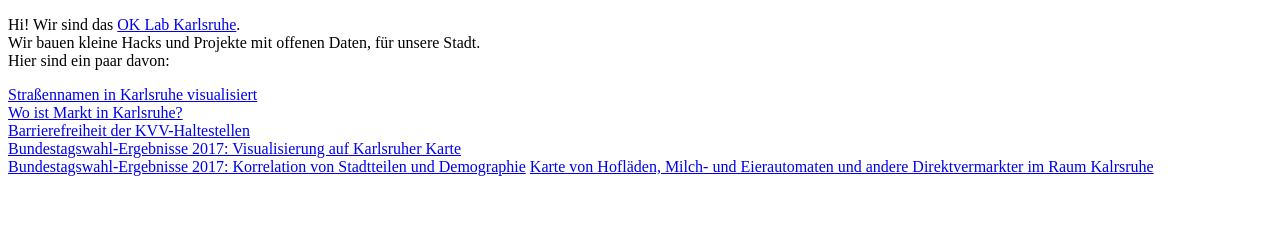
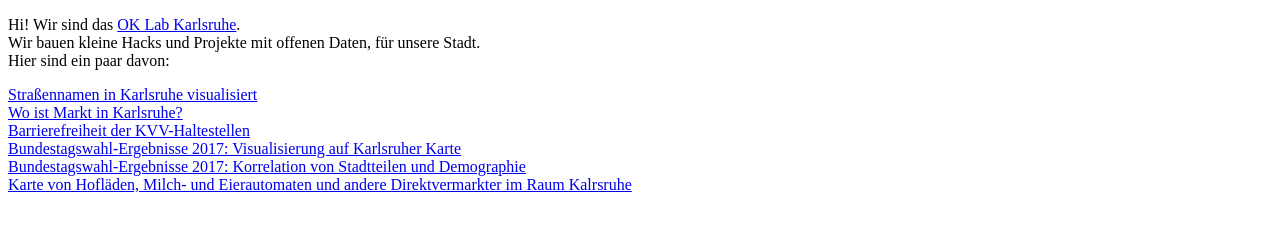
Before and after one commit to CodeforKarlsruhe/codeforkarlsruhe.github.io, a plain HTML site: page index.html in a window 1280 px wide. Drawn offline with Linux system fonts and the light colour scheme.

Commit message:
break nachgetragen

```diff
--- a/index.html
+++ b/index.html
@@ -9,8 +9,8 @@
 	<a href="https://www.wo-ist-markt.de/#karlsruhe">Wo ist Markt in Karlsruhe?</a><br>
 	<a href="https://codeforkarlsruhe.github.io/access_map_ka/">Barrierefreiheit der KVV-Haltestellen</a><br>
 	<a href="https://codeforkarlsruhe.github.io/wahlkarte/">Bundestagswahl-Ergebnisse 2017: Visualisierung auf Karlsruher Karte</a><br>
-	<a href="https://codeforkarlsruhe.github.io/btw2017-stadtteile/">Bundestagswahl-Ergebnisse 2017: Korrelation von Stadtteilen und Demographie</a>
-	<a href="https://codeforkarlsruhe.github.io/direktvermarkter/">Karte von Hofläden, Milch- und Eierautomaten und andere Direktvermarkter im Raum Kalrsruhe</a>
+	<a href="https://codeforkarlsruhe.github.io/btw2017-stadtteile/">Bundestagswahl-Ergebnisse 2017: Korrelation von Stadtteilen und Demographie</a><br>
+	<a href="https://codeforkarlsruhe.github.io/direktvermarkter/">Karte von Hofläden, Milch- und Eierautomaten und andere Direktvermarkter im Raum Kalrsruhe</a><br>
 
 </body>
 </html>
```
